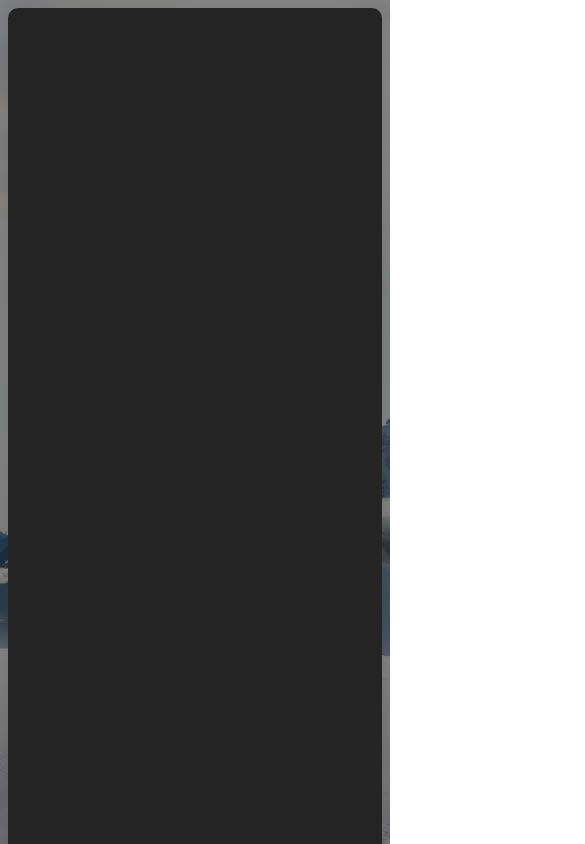
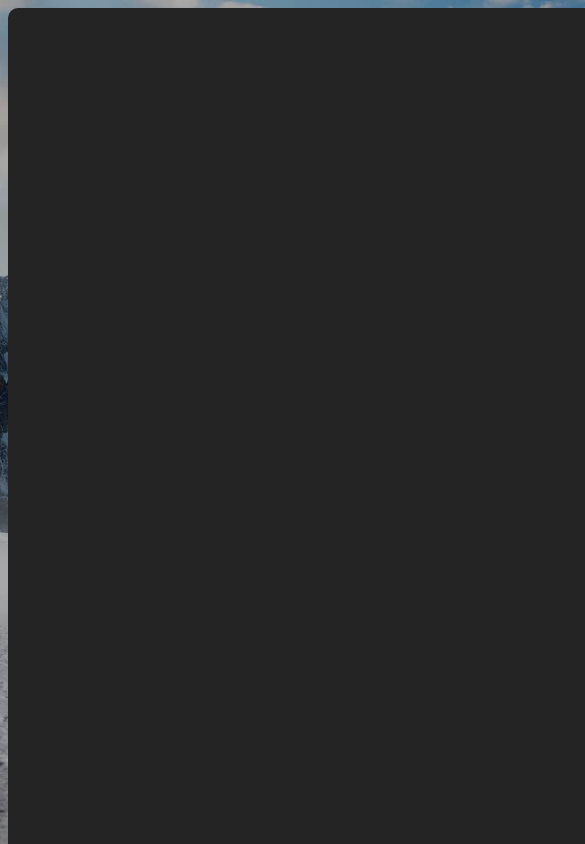
Before and after one commit to setrasariputra/IzzaSalsabila, a plain HTML site: page MSNNews/index.html in a window 390 px wide. Shown: the top 844 px of the page, 585 px wide, since content can reach past the window. Drawn offline with Linux system fonts and the light colour scheme.

Commit message:
Responsive design

```diff
--- a/MSNNews/style.css
+++ b/MSNNews/style.css
@@ -4,12 +4,30 @@
 }
 body {
     background-image: url('background.jpg');
+    background-repeat: no-repeat;
+    background-size: cover;
+    background-attachment: fixed;
 }
 .wrap {
-    max-width: 1600px;
-    height: 1000px;
+    width: 1600px;
+    height: 10000px;
     background-color: #242424;
     margin: auto;
     border-radius: 10px;
-    box-shadow: 0px 0px 50px 50px rgba(0, 0, 0, 0.5);
+    box-shadow: 0px 0px 50px 70px rgba(0, 0, 0, 0.3);
 }
+@media (max-width: 1600px) {
+    .wrap {
+        width: 100%;
+    }
+}
+@media (max-width: 1567px) {
+    .wrap {
+        width: 1300px;
+    }
+}
+@media (max-width: 1255px) {
+    .wrap {
+        width: 950px;
+    }
+}
```
